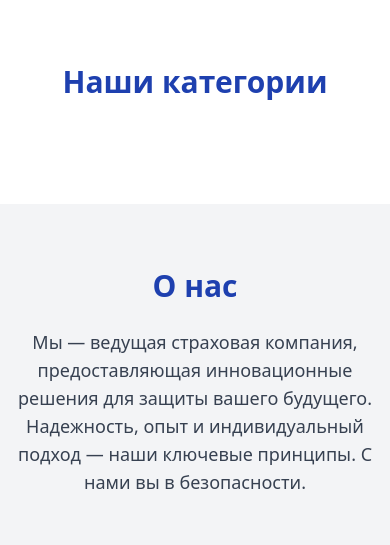
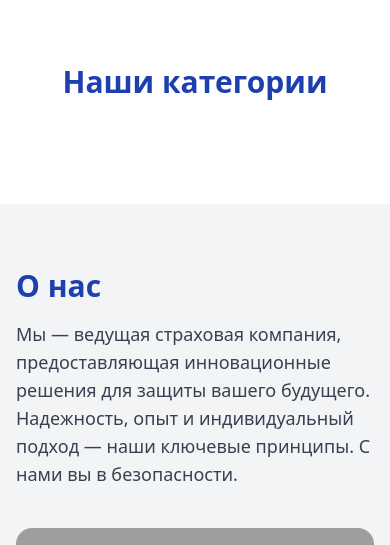
Before and after one commit to Vladimir-Strelec/inschurance-api, a Django app: page /categories-ui/ in a window 390 px wide. Shown: the part 687-1232 px from the top of the page. Run offline with Django 5.2, Linux system fonts and the light colour scheme; data that the repository does not hold is empty; some libraries are stand-ins or nearby versions; grey boxes are pictures that could not be loaded.

Commit message:
Ich gemacht Front

```diff
--- a/categories/admin.py
+++ b/categories/admin.py
@@ -1,6 +1,8 @@
 from django.contrib import admin
 
-from categories.models import MainCategory, SubCategory
+from categories.models import MainCategory, SubCategory, ContactMessage, InsuranceStory
 
 admin.site.register(MainCategory)
 admin.site.register(SubCategory)
+admin.site.register(ContactMessage)
+admin.site.register(InsuranceStory)
--- a/categories/serializers.py
+++ b/categories/serializers.py
@@ -1,3 +1,4 @@
+from phonenumber_field.serializerfields import PhoneNumberField
 from rest_framework import serializers
 from .models import MainCategory, SubCategory
 from rest_framework import serializers
@@ -19,6 +20,7 @@ class MainCategorySerializer(serializers.ModelSerializer):
 
 
 class ContactMessageSerializer(serializers.ModelSerializer):
+    phone = PhoneNumberField(region='DE')
     class Meta:
         model = ContactMessage
         fields = '__all__'
--- a/categories/views.py
+++ b/categories/views.py
@@ -4,7 +4,7 @@ from rest_framework.views import APIView
 from rest_framework.response import Response
 from rest_framework import status
 from .serializers import ContactMessageSerializer
-from .models import MainCategory, SubCategory
+from .models import MainCategory, SubCategory, InsuranceStory
 from .serializers import MainCategorySerializer, SubCategorySerializer
 
 from django.views.decorators.http import require_POST
@@ -23,8 +23,10 @@ class SubCategoryViewSet(viewsets.ModelViewSet):
 
 
 def category_ui(request):
+    stories = InsuranceStory.objects.order_by('-created_at')[:10]
     return render(request, 'main.html', {
-        'categories': MainCategory.objects.prefetch_related('subcategories')
+        'categories': MainCategory.objects.prefetch_related('subcategories'),
+        'stories': stories
     })
 
 
--- a/myproject/settings.py
+++ b/myproject/settings.py
@@ -29,6 +29,7 @@ INSTALLED_APPS = [
 
     'rest_framework',
     'categories',
+    'phonenumber_field',
 
 ]
 
--- a/templates/base.html
+++ b/templates/base.html
@@ -2,7 +2,7 @@
 <html lang="en">
 <head>
     <meta charset="UTF-8">
-    <meta name="viewport" content="width=device-width, initial-scale=1.0">
+    <meta content="width=device-width, initial-scale=1.0" name="viewport">
     <title>Insurance UI</title>
     <script src="https://cdn.tailwindcss.com"></script>
     <script src="https://unpkg.com/htmx.org@1.9.2"></script>
@@ -23,11 +23,25 @@
     <div class="container mx-auto px-4 flex justify-between items-center">
         <h1 class="text-2xl font-bold text-primary">Insurance Portal</h1>
         <nav class="space-x-4">
-          <a href="#about" class="text-sm text-gray-600 hover:text-primary">О нас</a>
-          <a href="#categories" class="text-sm text-gray-600 hover:text-primary">Категории</a>
-          <a href="#contact" class="text-sm text-gray-600 hover:text-primary">Контакты</a>
+            <a class="text-sm text-gray-600 hover:text-primary" href="#about">О нас</a>
+            <a class="text-sm text-gray-600 hover:text-primary" href="#categories">Категории</a>
+            <a class="text-sm text-gray-600 hover:text-primary" href="#contact">Контакты</a>
         </nav>
     </div>
+
+    <!-- Стили -->
+    <style>
+        @keyframes fade-up {
+          0% { opacity: 0; transform: translateY(30px); }
+          100% { opacity: 1.2; transform: translateY(0); }
+        }
+        .animate-fade-up {
+          animation: fade-up 1.0s ease-out forwards;
+        }
+        .scroll-snap-start {
+          scroll-snap-align: start;
+        }
+    </style>
 </header>
 
 <main class="flex-grow">
--- a/templates/categories/contact_form.html
+++ b/templates/categories/contact_form.html
@@ -6,8 +6,12 @@
   method="POST"
 >
   {% csrf_token %}
-  <input type="text" name="name" placeholder="Ваше имя" class="w-full border border-gray-300 rounded px-4 py-2" required>
   <input type="email" name="email" placeholder="Email" class="w-full border border-gray-300 rounded px-4 py-2" required>
-  <textarea name="message" placeholder="Сообщение" rows="4" class="w-full border border-gray-300 rounded px-4 py-2" required></textarea>
+  <input type="tel" name="phone" placeholder="+49 151 12345678" class="w-full border border-gray-300 rounded px-4 py-2" required>
+  {% if errors.phone %}
+    <p class="text-red-500 text-sm mt-1">{{ errors.phone.0 }}</p>
+  {% endif %}
+  <textarea name="message" placeholder="Сообщение" rows="4" class="w-full border border-gray-300 rounded px-4 py-2"></textarea>
+
   <button type="submit" class="bg-primary text-white px-6 py-2 rounded hover:bg-blue-800">Отправить</button>
 </form>
--- a/templates/main.html
+++ b/templates/main.html
@@ -1,23 +1,25 @@
 {% extends 'base.html' %}
 {% block content %}
-<!-- Hero section with parallax -->
-<section class="relative h-[70vh] flex items-center justify-center bg-fixed bg-center bg-cover" style="background-image: url('https://images.unsplash.com/photo-1556742044-3c52d6e88c62');">
-  <div class="bg-black bg-opacity-40 w-full h-full absolute top-0 left-0"></div>
-  <div class="relative z-10 text-white text-center px-4">
+
+<!-- Hero с параллаксом -->
+<section class="relative h-[70vh] flex items-center justify-center bg-fixed bg-center bg-cover"
+         style="background-image: url('https://images.unsplash.com/photo-1556742044-3c52d6e88c62');">
+  <div class="absolute inset-0 bg-black/40"></div>
+  <div class="relative z-10 text-white text-center px-4 fade-up">
     <h2 class="text-4xl md:text-5xl font-bold mb-4">Надежные страховые решения</h2>
     <p class="text-lg md:text-xl">Защитите ваше будущее с уверенностью уже сегодня</p>
   </div>
 </section>
 
 <!-- Категории -->
-<section id="categories" class="bg-white py-16">
-  <div class="container mx-auto px-4">
+<section class="bg-white py-16" id="categories">
+  <div class="container mx-auto px-4 fade-up">
     <h2 class="text-3xl font-bold text-primary text-center mb-10">Наши категории</h2>
     <div class="grid md:grid-cols-2 gap-8">
       {% for cat in categories %}
-      <div class="bg-gray-50 p-6 rounded-lg shadow hover:shadow-md transition">
+      <div class="bg-gray-50 p-6 rounded-xl shadow-md hover:shadow-2xl transition duration-300 transform hover:-translate-y-1 fade-up">
         <h3 class="text-xl font-semibold text-primary mb-2">{{ cat.name }}</h3>
-        <ul class="list-disc ml-5 text-gray-700">
+        <ul class="list-disc ml-5 text-gray-700 space-y-1">
           {% for sub in cat.subcategories.all %}
           <li>{{ sub.name }}</li>
           {% endfor %}
@@ -29,23 +31,80 @@
 </section>
 
 <!-- О нас -->
-<section id="about" class="bg-gray-100 py-16">
-  <div class="container mx-auto px-4 max-w-3xl text-center">
-    <h2 class="text-3xl font-bold text-primary mb-6">О нас</h2>
-    <p class="text-lg text-gray-700">
-      Мы — ведущая страховая компания, предоставляющая инновационные решения для защиты вашего будущего.
-      Надежность, опыт и индивидуальный подход — наши ключевые принципы. С нами вы в безопасности.
-    </p>
+<section class="bg-gray-100 py-16" id="about">
+  <div class="container mx-auto px-4 max-w-4xl flex flex-col md:flex-row items-center gap-10 fade-up">
+    <div class="md:w-1/2">
+      <h2 class="text-3xl font-bold text-primary mb-4">О нас</h2>
+      <p class="text-lg text-gray-700">
+        Мы — ведущая страховая компания, предоставляющая инновационные решения для защиты вашего будущего.
+        Надежность, опыт и индивидуальный подход — наши ключевые принципы. С нами вы в безопасности.
+      </p>
+    </div>
+    <div class="md:w-1/2">
+      <img class="rounded-2xl shadow-xl w-full max-w-sm mx-auto"
+           src="https://images.unsplash.com/photo-1623852881187-a3790f3b29ae?q=80&w=2047&auto=format&fit=crop"
+           alt="Наш сотрудник">
+    </div>
   </div>
 </section>
 
 <!-- Контакты -->
-<section id="contact" class="bg-white py-16">
-  <div class="container mx-auto px-4 max-w-xl">
+<section class="bg-white py-16" id="contact">
+  <div class="container mx-auto px-4 max-w-xl fade-up">
     <h2 class="text-3xl font-bold text-primary text-center mb-6">Связаться с нами</h2>
     <div id="contact-form">
       {% include 'categories/contact_form.html' %}
     </div>
   </div>
+
+  <!-- Карусель -->
+  <section class="bg-gray-50 py-12 fade-up">
+    <h3 class="text-2xl font-bold text-center text-primary mb-6">Реальные истории страхования</h3>
+
+    <div class="overflow-x-auto scroll-smooth px-4 -mx-4" style="scroll-snap-type: x mandatory;">
+      <div class="flex gap-6 w-max" style="touch-action: pan-x;">
+        {% for story in stories %}
+        <div class="scroll-snap-start bg-white shadow-md rounded-xl p-6 w-[80vw] sm:w-[300px] transition duration-300 hover:shadow-xl hover:-translate-y-1">
+          <h4 class="text-primary font-semibold mb-2">{{ story.title }}</h4>
+          <p class="text-gray-700 text-sm">{{ story.content|truncatechars:150 }}</p>
+          <a class="text-blue-600 hover:text-blue-800 font-medium mt-2 inline-block transition" href="#">Читать</a>
+        </div>
+        {% endfor %}
+      </div>
+    </div>
+  </section>
 </section>
+
+<!-- Второй параллакс -->
+<section class="relative h-[50vh] flex items-center justify-center bg-fixed bg-center bg-cover"
+         style="background-image: url('https://images.unsplash.com/photo-1508780709619-79562169bc64?auto=format&fit=crop&q=80&w=2048');">
+  <div class="absolute inset-0 bg-black/50"></div>
+  <div class="relative z-10 text-white text-center px-4 fade-up">
+    <h3 class="text-3xl md:text-4xl font-bold mb-2">Каждая история — это опыт</h3>
+    <p class="text-lg">Мы помогаем людям обрести уверенность после непредвиденного</p>
+  </div>
+</section>
+
+<!-- Скрипты -->
+<script>
+  // Fade-up при прокрутке
+  const fadeElements = document.querySelectorAll('.fade-up');
+  const observer = new IntersectionObserver(entries => {
+    entries.forEach(entry => {
+      if (entry.isIntersecting) entry.target.classList.add('animate-fade-up');
+    });
+  }, { threshold: 0.1 });
+  fadeElements.forEach(el => observer.observe(el));
+
+  // Кнопка "нажатия" (если есть в форме или добавишь)
+  document.addEventListener('DOMContentLoaded', () => {
+    const buttons = document.querySelectorAll('button, a.button');
+    buttons.forEach(btn => {
+      btn.classList.add('transition', 'active:scale-95', 'duration-150', 'ease-in-out');
+    });
+  });
+</script>
+
+
+
 {% endblock %}
```
Also changed, not shown: categories/models.py (+19 -3 lines), categories/migrations/0001_initial.py, categories/migrations/0002_insurancestory.py. Lines whose indentation alone changed are shown as unchanged.
